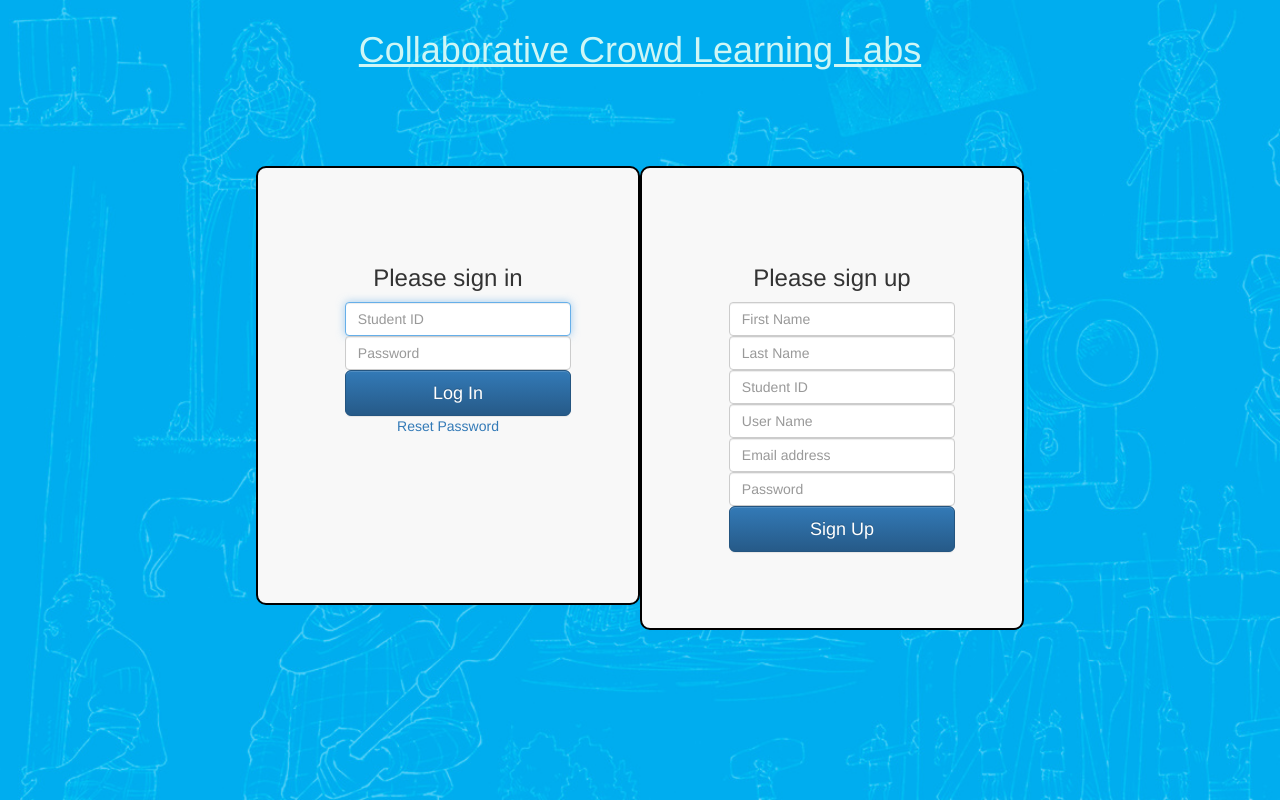
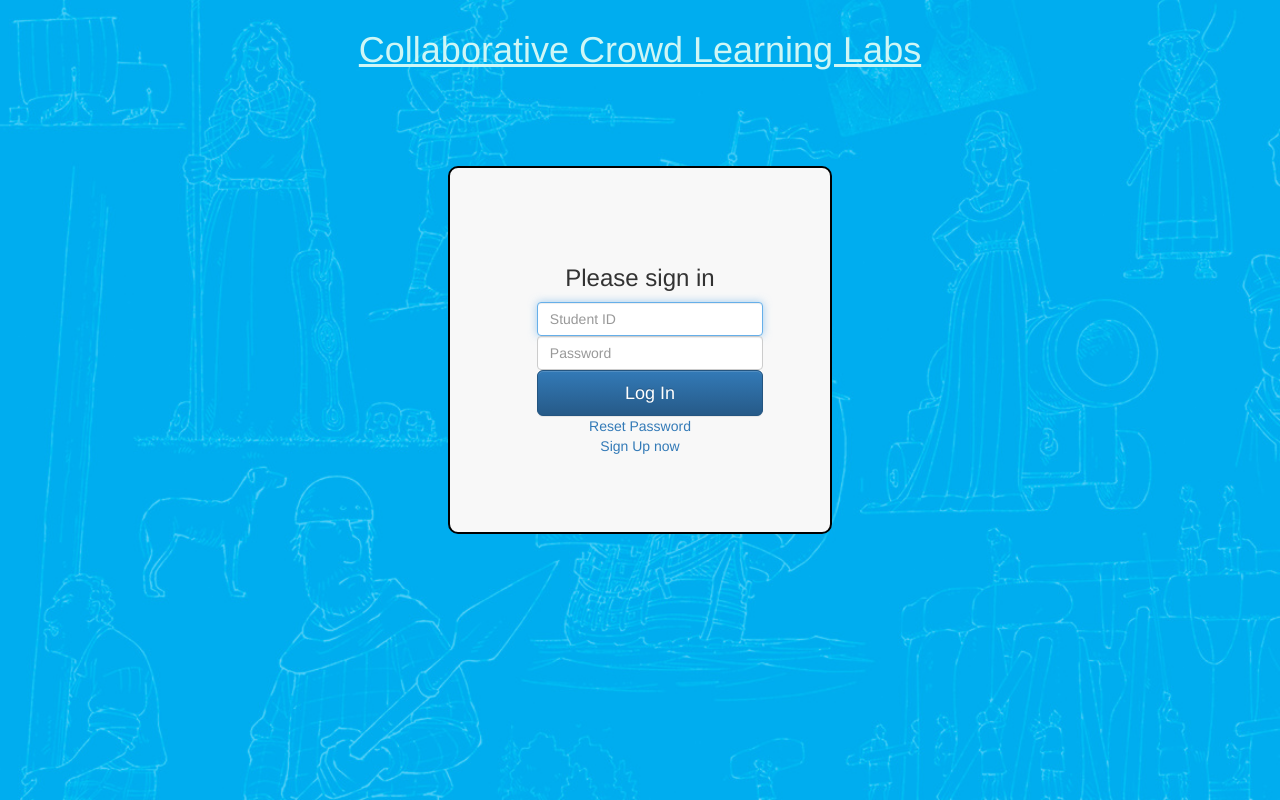
Before and after one commit to pallavikhandekar/LearningLabs, a Django app: page /Profile in a window 1280 px wide. Run offline with Django 3.2, Linux system fonts and the light colour scheme; some libraries are stand-ins or nearby versions.

Commit message:
Added admin field to UI. Sign In will be default and on link signupsignup will be shown

```diff
--- a/LearningLabs/Templates/profile.html
+++ b/LearningLabs/Templates/profile.html
@@ -5,29 +5,41 @@
 {% endblock %}
 {% block content %}
 {% load staticfiles %}
+	<script>
+		function switchDiv(element){
+			if (element.id == 'linkSignUp'){
+				document.getElementById('divSignIn').style.display = 'none';
+				document.getElementById('divSignUp').style.display = 'block';
+			}else {
+				document.getElementById('divSignUp').style.display = 'none';
+				document.getElementById('divSignIn').style.display = 'block';
+			}
+
+		}
+
+	</script>
 	<div align="center">
 		<div style="width: 60%">
 			{{ state }}
-		<div class="container" ng-controller="personController" ng-app="" style="float: left; width: 50%; text-align: center; background: none repeat scroll 0% 0% rgb(248, 248, 248);
-		border-radius: 10px;  padding: 10% 10% 21.80%; border: 2px solid black;">
+		<div class="container" ng-controller="personController" ng-app="" style="width: 50%; text-align: center; background: none repeat scroll 0% 0% rgb(248, 248, 248);
+		border-radius: 10px;  padding: 10% 10%; border: 2px solid black;" id="divSignIn">
 			<form method="post" action="signIn" class="form-signin">
 			{% csrf_token %}
 				{% if next %} <input type="hidden" name="next" value="{{ next }}" />
 				{% endif %}
 				<h3>Please sign in</h3>
 				<table style="width:100%">
-<!-- 				<tr><td><input class="form-control" name="email" type="email" placeholder="Email address" required="" autofocus=""></td></tr> -->
-				<!-- <tr><td><input class="form-control" name="usrname" type="text" placeholder="User Name" required="" autofocus=""></td></tr> -->
 				<tr><td><input class="form-control" name="studentId" type="text" placeholder="Student ID" required="" autofocus=""></td></tr>
 				<tr><td><input class="form-control" name="password"  type="password" placeholder="Password" required=""></td></tr>
 				<tr><td><input class="btn btn-lg btn-primary btn-block" type="submit" value="Log In" /></td></tr>
 				<tr><td><a href="/ResetPassword">Reset Password</a></td></tr>
+				<tr><td><a id="linkSignUp" onclick="switchDiv(this)" style="cursor:pointer">Sign Up now</a></td></tr>
 				</table>
 			</form>
 
 	   </div>
-	   <div ng-app="" ng-controller="personController" style="float: right; width: 50%; text-align: center; background: none repeat scroll 0% 0% rgb(248, 248, 248);
-		border-radius: 10px; padding: 10%; border: 2px solid black;">
+	   <div ng-app="" ng-controller="personController" style="width: 50%; text-align: center; background: none repeat scroll 0% 0% rgb(248, 248, 248);
+		border-radius: 10px; padding: 10%; border: 2px solid black; display: none;" id="divSignUp">
 			<form method="post" action="signUp"  class="form-signin">
 				{% csrf_token %}
 					<h3>Please sign up</h3>
@@ -39,6 +51,7 @@
 						<tr><td><input class="form-control" name="email" type="email" placeholder="Email address" required="" autofocus=""></td></tr>
 						<tr><td><input class="form-control" name="password"  type="password" placeholder="Password" required=""></td></tr>
 						<tr><td><input  class="btn btn-lg btn-primary btn-block"  type="submit"value="Sign Up"></td></tr>
+						<tr><td><a id="linkSignIn" onclick="switchDiv(this)" style="cursor:pointer">Sign In</a></td></tr>
 					</table>
 			</form>
 		</div>
--- a/LearningLabs/learning_labs/models.py
+++ b/LearningLabs/learning_labs/models.py
@@ -13,6 +13,7 @@ class Register(models.Model):
     studentId = models.IntegerField()
     email = models.EmailField()
     password = models.TextField()
+    admin = models.BooleanField(default=False)
 
 class Teams(models.Model):
     teamName = models.TextField()
```
Also changed, not shown: LearningLabs/learning_labs/views.py (+4 -15 lines).
